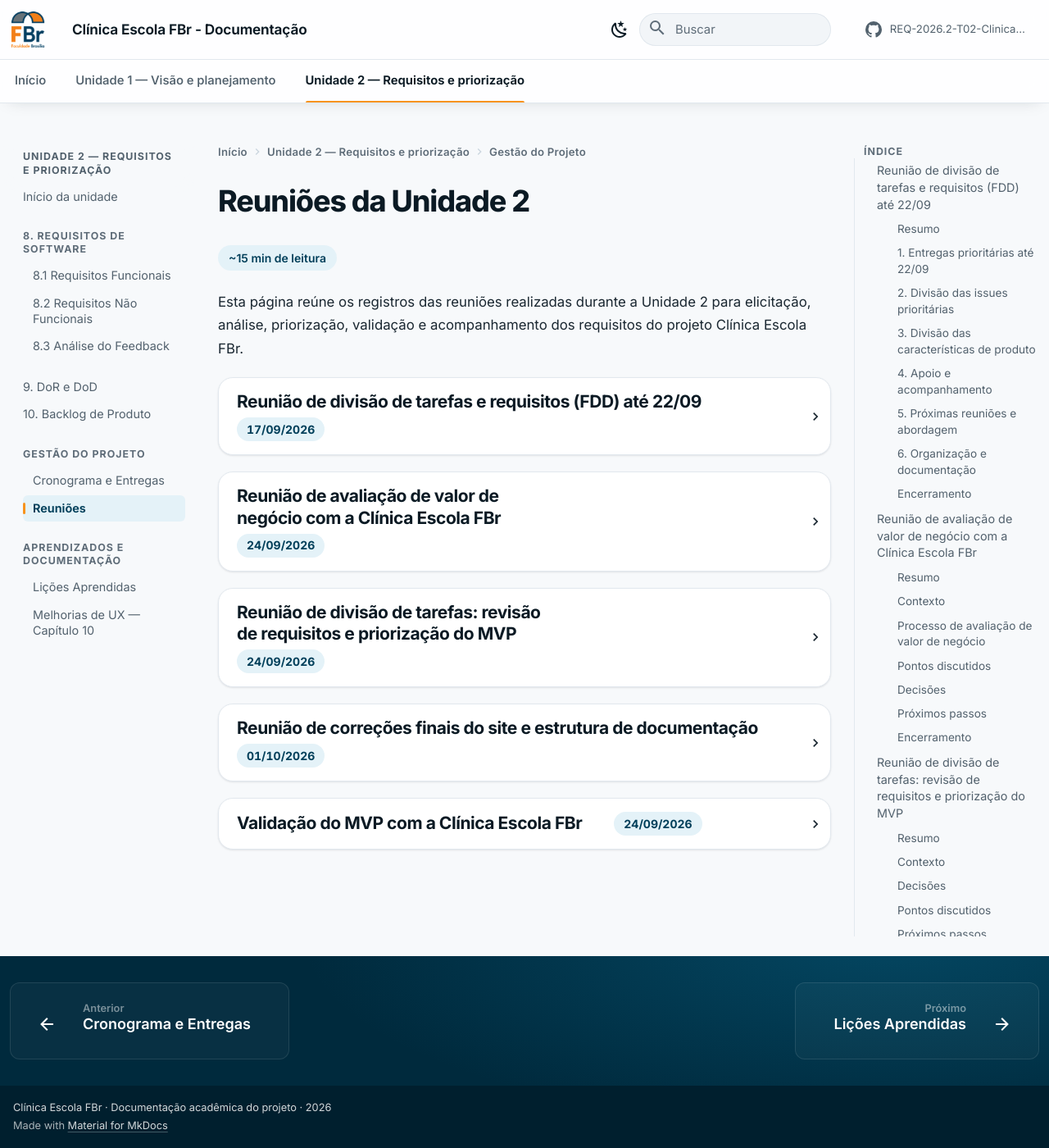
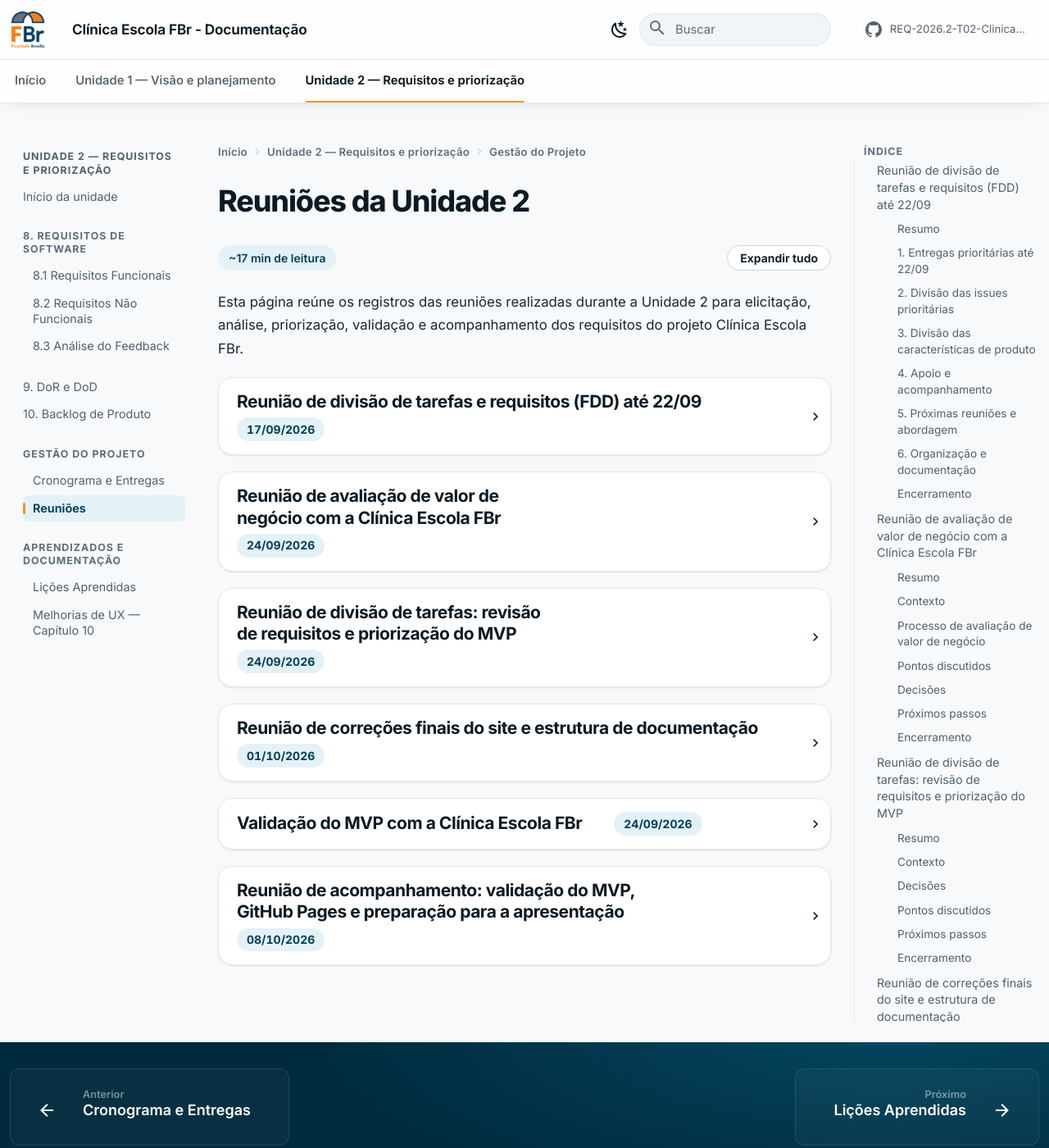
Before and after one commit to mdsreq-fga-unb/REQ-2026.2-T02-ClinicaEscolaFBr, an MkDocs documentation site: the page built from docs/unidade-2/reunioes.md, in a window 1280 px wide and 1400 px high. Shown: the whole window at 82% size. Built offline with MkDocs 1.6.1 and Material for MkDocs 9.7.7, drawn with Linux system fonts in a browser that asks for light colours; comment, search, counter and statistics services are not loaded; some of the changed lines change nothing that is shown.

Commit message:
docs: adiciona ata da reunião de validação do MVP e registro da reunião de acompanhamento

```diff
--- a/docs/unidade-2/reunioes.md
+++ b/docs/unidade-2/reunioes.md
@@ -297,3 +297,54 @@
 ### Encerramento
 
 A validação foi concluída sem divergências em aberto. Ficaram para definição posterior o valor do prazo máximo de triagem e a data de entrega do relatório final de evolução (RF33), registrados em [Pendências de validação com a FBr](requisitos/analise-feedback.md#pendencias-de-validacao-com-a-fbr).
+
+---
+
+## Reunião de acompanhamento: validação do MVP, GitHub Pages e preparação para a apresentação
+
+**Data:** 08/10/2026
+**Local:** Reunião on-line (Google Meet)
+**Participantes:** Gabriel da Cunha Barbaceli; Maria Clara Canuto; Luís Henrique; Nicolas Lopes da Costa; Joaquim José da Fonseca Viana; Jônatas Davi Oliveira Farias.
+
+![Registro da reunião de acompanhamento: validação do MVP, GitHub Pages e preparação para a apresentação](../assets/reuniao-6.jpeg)
+
+_Figura 13 — Registro da reunião de acompanhamento: validação do MVP, GitHub Pages e preparação para a apresentação, realizada em 08/10/2026._
+
+[Consultar ata completa em PDF](../assets/atas-reunioes/Ata_Reuniao_Validacao_MVP_GitHub_Pages_08-10-2026.pdf)
+
+### Resumo
+
+A reunião teve como objetivo acompanhar as entregas, organizar a atualização do site e alinhar a preparação para a apresentação.
+
+### 1. Atualização do MVP e do site
+
+- A validação do MVP pelo cliente foi realizada por WhatsApp (ver [Validação do MVP com a Clínica Escola FBr](#validacao-do-mvp-com-a-clinica-escola-fbr)). Gabriel está atualizando o GitHub Pages com as evidências dessa validação, a nova versão do MVP, os requisitos incluídos e removidos, a matriz de priorização e as tabelas revisadas.
+- Gabriel já enviou a branch e irá criar um pull request (PR). A atualização inclui pequenas alterações nos scripts JavaScript desenvolvidos por Luís Henrique.
+- Luís Henrique e Jônatas Davi revisarão o PR, verificando inconsistências e possíveis problemas na atualização do site.
+
+### 2. Organização do GitHub
+
+- Foi encaminhada a criação de um template padrão para issues de desenvolvimento, incluindo referências ao DoR e ao DoD.
+- Também será revisada a estrutura do GitHub Projects, para identificar ajustes ou melhorias que facilitem o acompanhamento do trabalho.
+
+### 3. Documentação do DoR e do DoD
+
+- Maria Clara prevê entregar o DoR em 08/10, até meia-noite.
+- O DoD está em um pull request e ainda não foi aprovado nem incorporado à branch main. Maria já o revisou e pretende registrar comentários.
+- A revisão do DoD por Nicolas será coordenada com a revisão do DoR, para facilitar a comparação estrutural entre os documentos, que têm finalidades distintas.
+
+### 4. Prazos e preparação para a apresentação
+
+- Até 13/10 (terça-feira): finalizar as atividades pendentes e preparar os materiais para a apresentação.
+- 15/10 (quinta-feira): apresentação do projeto.
+- Após a incorporação do DoR, do DoD e da validação do cliente à branch main, ainda será necessário concluir os slides, gravar o vídeo da apresentação, consolidar a visão do produto e o escopo final e atualizar o site.
+- Gabriel ficará responsável pelos slides. A ata da reunião será enviada ao grupo da equipe.
+
+### 5. Combinados de acompanhamento
+
+- Continuar registrando as pautas das reuniões no local combinado.
+- Manter as evidências das validações e atividades documentadas.
+
+### Encerramento
+
+A equipe revisou o andamento das entregas do MVP e da documentação e alinhou os itens restantes para a apresentação de 15/10. O próximo passo é concluir o DoR, revisar e incorporar os documentos e a validação ao site, além de finalizar os materiais de apresentação.
```
Also changed, not shown: docs/assets/reuniao-6.jpeg (added), 1 other file.
